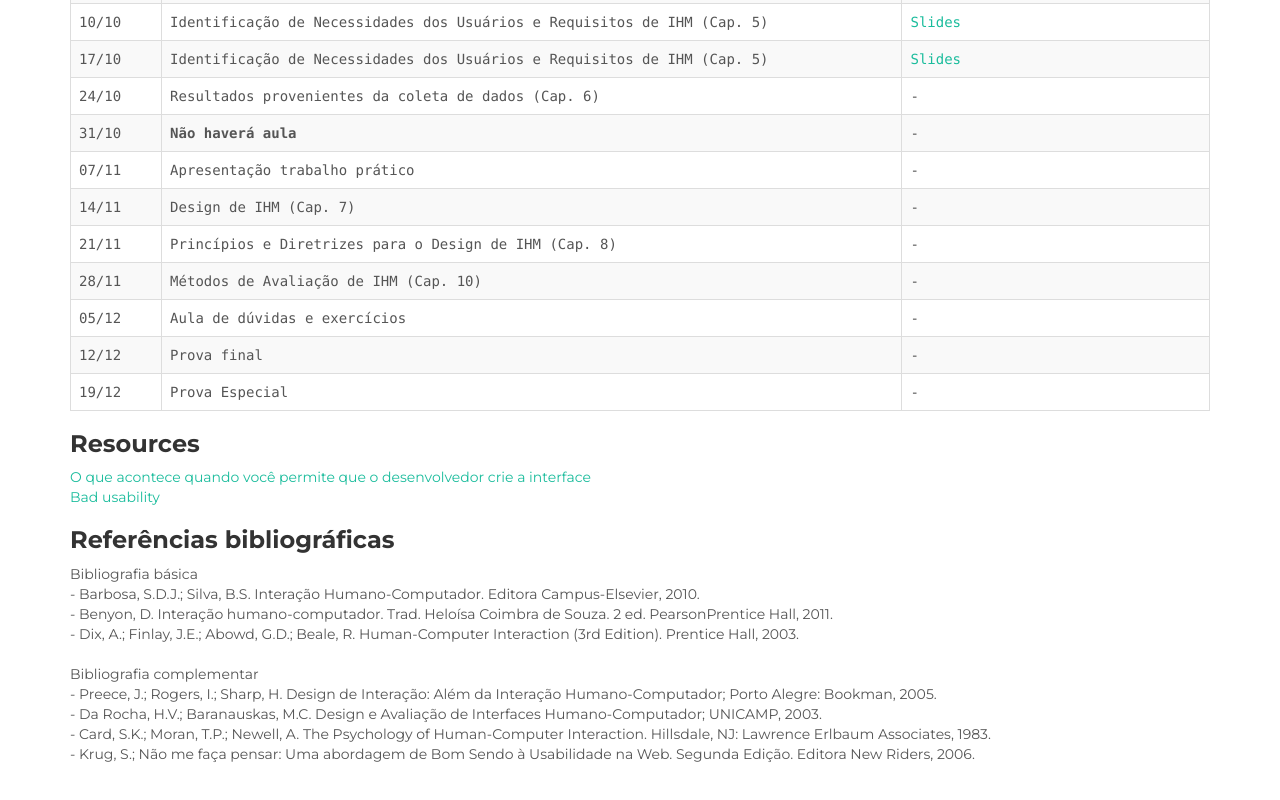
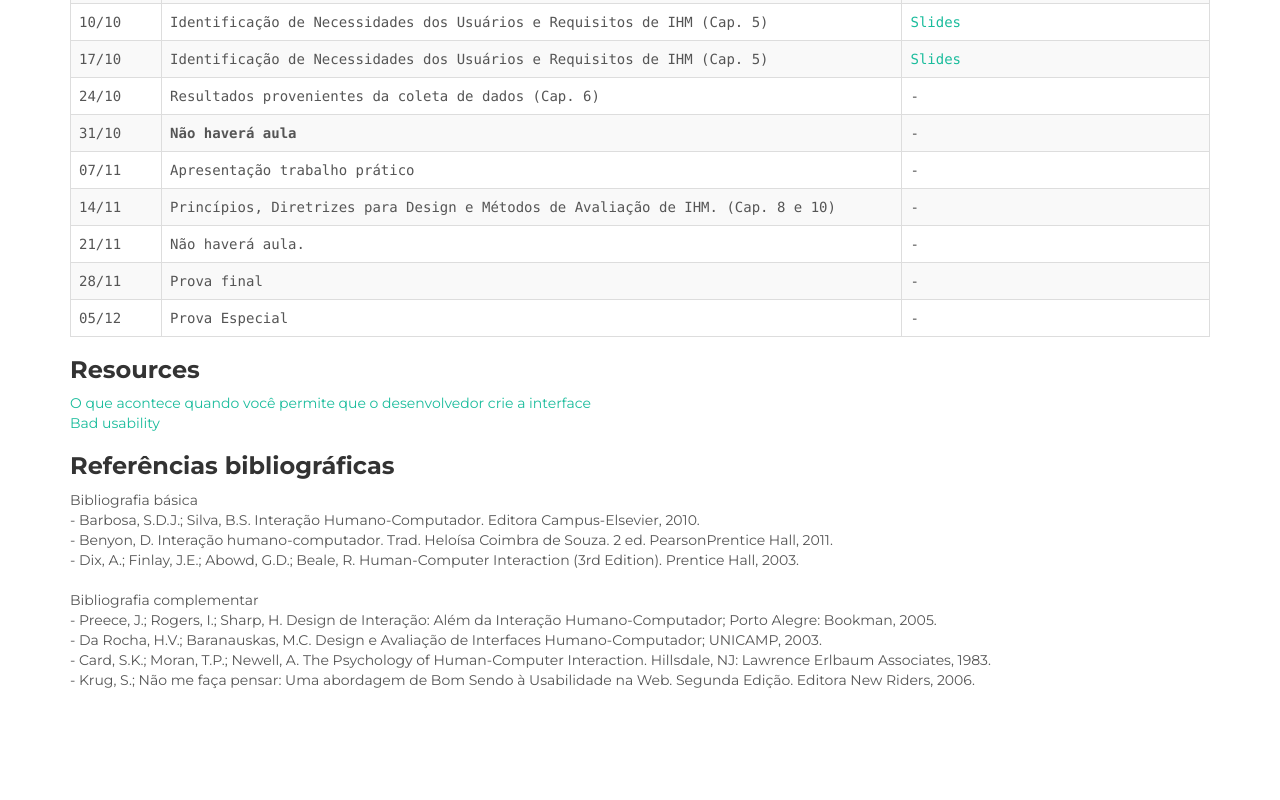
Before and after one commit to thiagov/thiagov.github.io, a plain HTML site: page ihc.html in a window 1280 px wide. Shown: the part 1113-1913 px from the top of the page. Drawn offline with nearby package versions, Linux system fonts and the light colour scheme.

Commit message:
Atualizando cronograma

```diff
--- a/ihc.html
+++ b/ihc.html
@@ -155,31 +155,21 @@
                         </tr>
                         <tr>
                             <td>14/11</td>
-                            <td>Design de IHM (Cap. 7)</td>
+                            <td>Princípios, Diretrizes para Design e Métodos de Avaliação de IHM. (Cap. 8 e 10)</td>
                             <td>-</td>
                         </tr>
                         <tr>
                             <td>21/11</td>
-                            <td>Princípios e Diretrizes para o Design de IHM (Cap. 8)</td>
+                            <td>Não haverá aula.</td>
                             <td>-</td>
                         </tr>
                         <tr>
                             <td>28/11</td>
-                            <td>Métodos de Avaliação de IHM (Cap. 10)</td>
+                            <td>Prova final</td>
                             <td>-</td>
                         </tr>
                         <tr>
                             <td>05/12</td>
-                            <td>Aula de dúvidas e exercícios</td>
-                            <td>-</td>
-                        </tr>
-                        <tr>
-                            <td>12/12</td>
-                            <td>Prova final</td>
-                            <td>-</td>
-                        </tr>
-                        <tr>
-                            <td>19/12</td>
                             <td>Prova Especial</td>
                             <td>-</td>
                         </tr>
```
